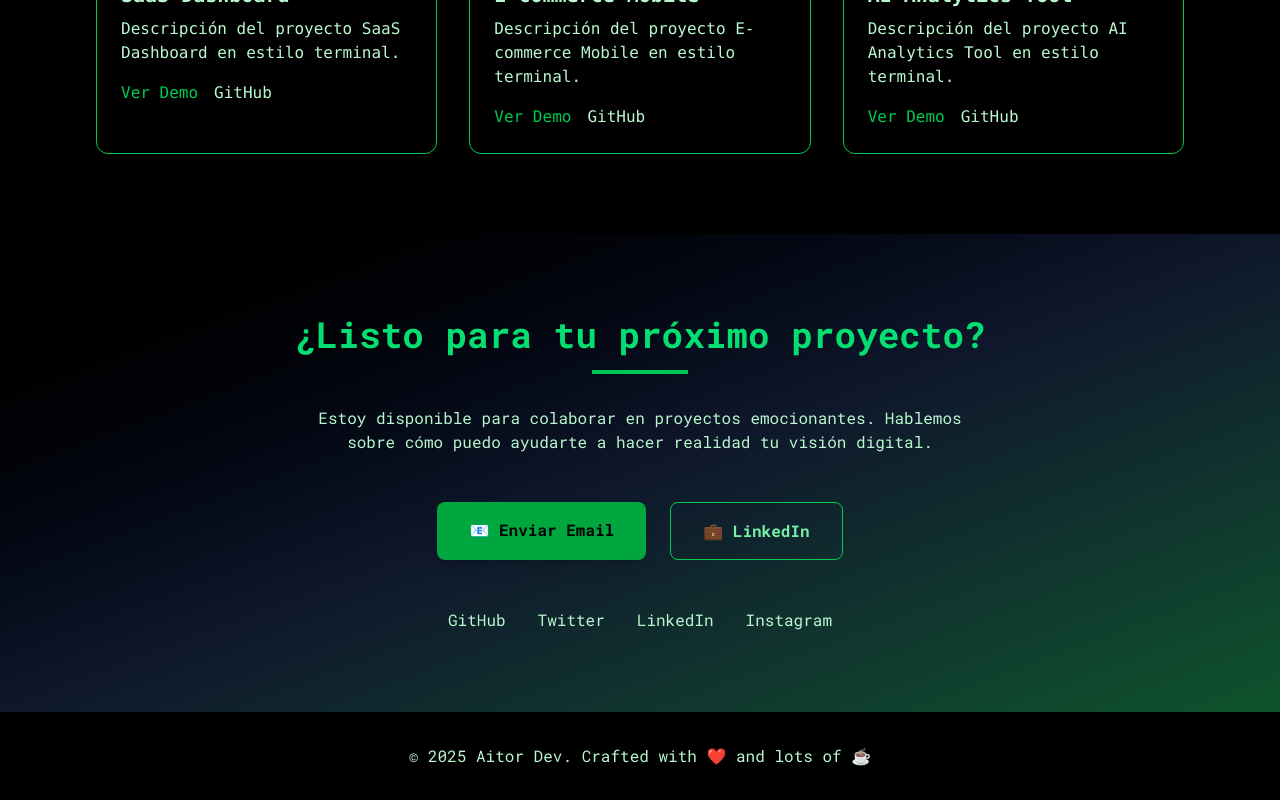
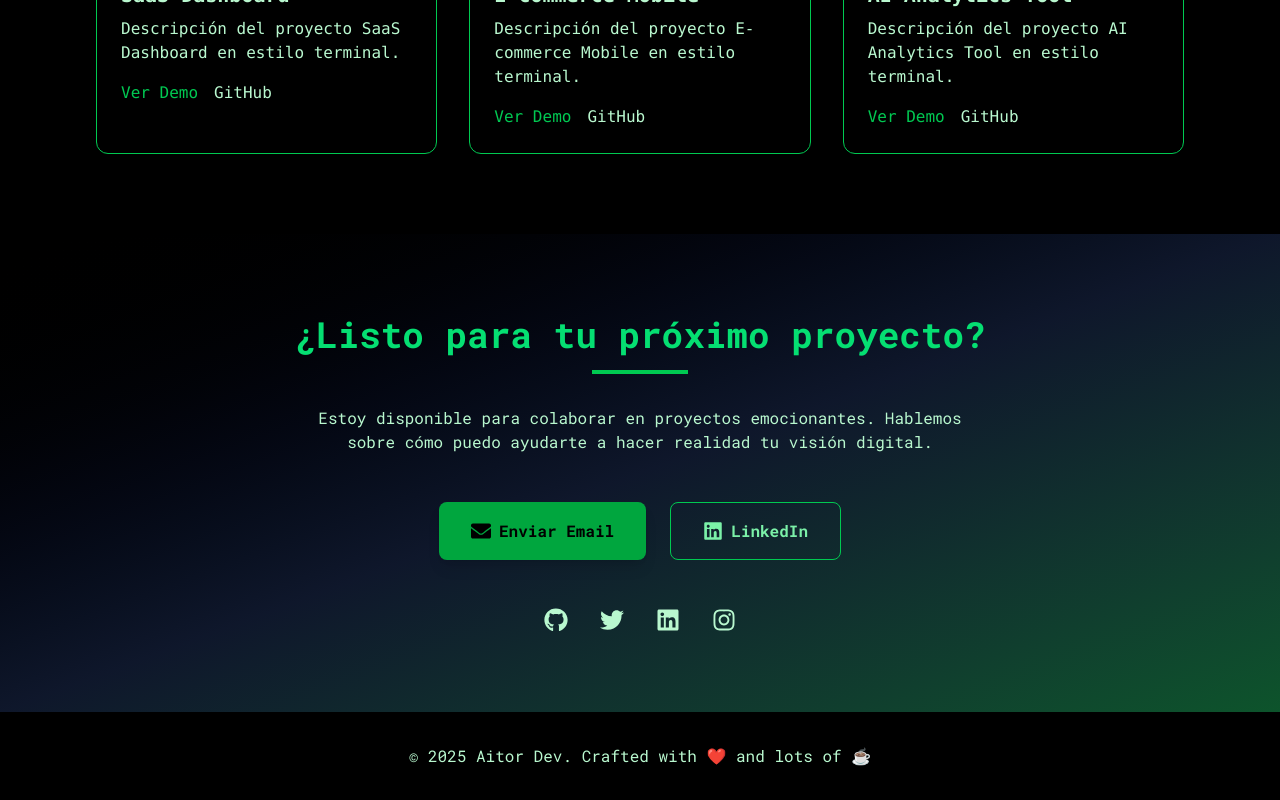
Before and after one commit to solidsnake1395/portfolio, a React (Vite) app: page / in a window 1280 px wide. Shown: the part 2560-3360 px from the top of the page. Built offline with nearby package versions, Linux system fonts and the light colour scheme.

Commit message:
Agregar íconos de redes sociales y mejorar el estilo de los enlaces en el componente App

```diff
--- a/src/App.jsx
+++ b/src/App.jsx
@@ -1,5 +1,6 @@
 import React, { useState, useEffect } from "react";
 import useTypewriter from "./hooks/useTypewriter";
+import { FaGithub, FaTwitter, FaLinkedin, FaInstagram, FaEnvelope } from "react-icons/fa";
 import "./App.css";
 
 function App() {
@@ -297,23 +298,31 @@ function App() {
           <div className="flex flex-col sm:flex-row gap-6 justify-center mb-12">
             <a
               href="mailto:aitor@example.com"
-              className="bg-green-600 hover:bg-green-700 text-black px-8 py-4 rounded-lg font-semibold transition-colors shadow-lg"
+              className="bg-green-600 hover:bg-green-700 text-black px-8 py-4 rounded-lg font-semibold transition-colors shadow-lg flex items-center justify-center gap-2"
             >
-              📧 Enviar Email
+              <FaEnvelope size={20} /> Enviar Email
             </a>
             <a
               href="#"
-              className="border border-green-500 text-green-300 hover:bg-green-600 hover:text-black px-8 py-4 rounded-lg font-semibold transition-colors"
+              className="border border-green-500 text-green-300 hover:bg-green-600 hover:text-black px-8 py-4 rounded-lg font-semibold transition-colors flex items-center justify-center gap-2"
             >
-              💼 LinkedIn
+              <FaLinkedin size={20} /> LinkedIn
             </a>
           </div>
 
           <div className="flex justify-center space-x-8 text-green-200">
-            <a href="#">GitHub</a>
-            <a href="#">Twitter</a>
-            <a href="#">LinkedIn</a>
-            <a href="#">Instagram</a>
+            <a href="#" className="hover:text-green-500 transition-colors">
+              <FaGithub size={24} />
+            </a>
+            <a href="#" className="hover:text-green-500 transition-colors">
+              <FaTwitter size={24} />
+            </a>
+            <a href="#" className="hover:text-green-500 transition-colors">
+              <FaLinkedin size={24} />
+            </a>
+            <a href="#" className="hover:text-green-500 transition-colors">
+              <FaInstagram size={24} />
+            </a>
           </div>
         </div>
       </section>
```
